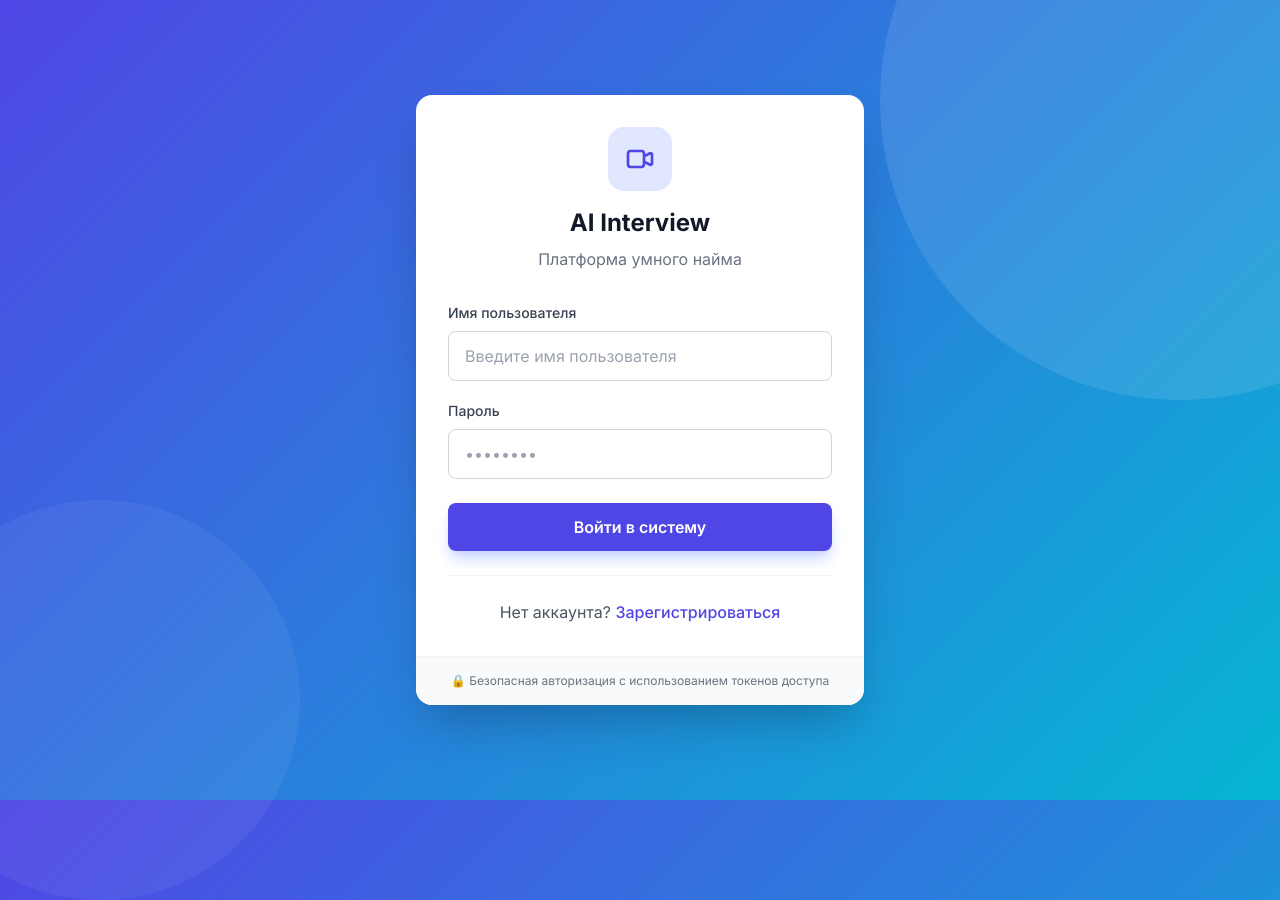
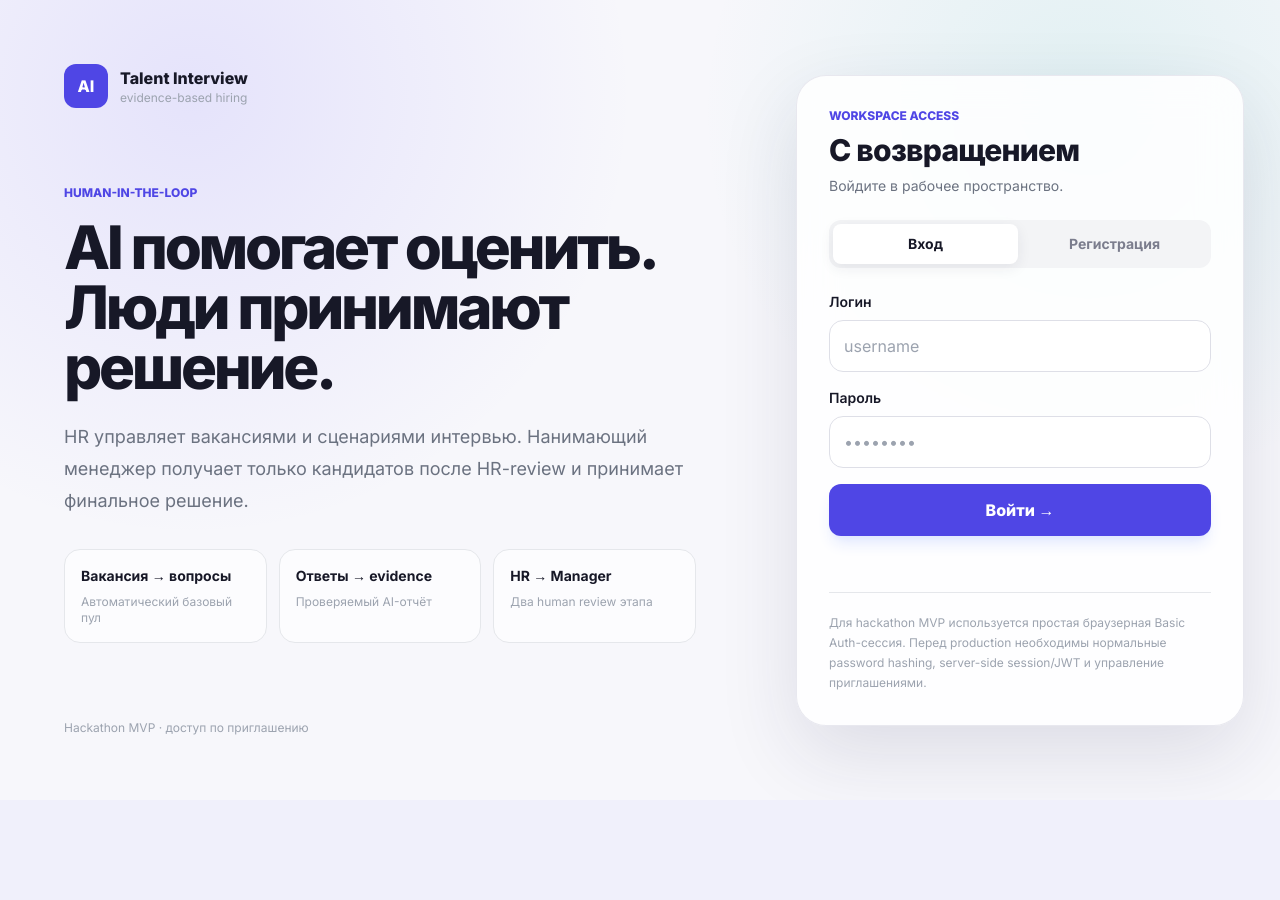
Before and after one commit to Maximos843/ai-talent-hub-hack, a FastAPI app: page /login in a window 1280 px wide; the page is wider, and only the part inside the window is pictured. After the commit the page ends 749 px from the top of that part, so only its background shows below. Run offline with FastAPI, Linux system fonts and the light colour scheme; some libraries are stand-ins or nearby versions.

Commit message:
Refresh authentication experience and remove exposed demo invite codes

```diff
--- a/video_interview_mvp/templates/login.html
+++ b/video_interview_mvp/templates/login.html
@@ -1,227 +1,20 @@
 <!DOCTYPE html>
 <html lang="ru">
 <head>
-    <meta charset="UTF-8">
-    <meta name="viewport" content="width=device-width, initial-scale=1.0">
-    <title>Вход - AI Interview</title>
-    <script src="https://cdn.tailwindcss.com"></script>
-    <link href="https://fonts.googleapis.com/css2?family=Inter:wght@300;400;500;600;700&display=swap" rel="stylesheet">
-    <style>
-        body { font-family: 'Inter', sans-serif; }
-        .auth-bg {
-            background: linear-gradient(135deg, #4F46E5 0%, #06B6D4 100%);
-            position: relative;
-            overflow: hidden;
-        }
-        .auth-bg::before {
-            content: '';
-            position: absolute;
-            width: 600px;
-            height: 600px;
-            background: rgba(255, 255, 255, 0.1);
-            border-radius: 50%;
-            top: -200px;
-            right: -200px;
-        }
-        .auth-bg::after {
-            content: '';
-            position: absolute;
-            width: 400px;
-            height: 400px;
-            background: rgba(255, 255, 255, 0.05);
-            border-radius: 50%;
-            bottom: -100px;
-            left: -100px;
-        }
-    </style>
+<meta charset="UTF-8"><meta name="viewport" content="width=device-width, initial-scale=1.0"><meta name="theme-color" content="#f7f7fb"><title>Вход — Talent Interview</title>
+<script src="https://cdn.tailwindcss.com"></script><link href="https://fonts.googleapis.com/css2?family=Inter:wght@400;500;600;700;800&display=swap" rel="stylesheet">
+<style>body{font-family:Inter,sans-serif;background:radial-gradient(circle at 15% 12%,rgba(109,93,252,.13),transparent 34%),radial-gradient(circle at 85% 14%,rgba(63,190,179,.12),transparent 30%),#f7f7fb;color:#171827}.panel{background:rgba(255,255,255,.86);backdrop-filter:blur(20px);border:1px solid rgba(231,231,239,.95);box-shadow:0 28px 80px rgba(37,32,77,.12)}.input{width:100%;padding:13px 14px;border:1px solid #dedfe7;border-radius:14px;background:#fff;outline:none;transition:.18s}.input:focus{border-color:#9187ff;box-shadow:0 0 0 4px rgba(109,93,252,.08)}.tab.active{background:#fff;color:#171827;box-shadow:0 4px 14px rgba(40,37,70,.08)}.tab{color:#7b7d8d}</style>
 </head>
-<body class="auth-bg min-h-screen flex items-center justify-center p-4">
-    <div class="bg-white rounded-2xl shadow-2xl w-full max-w-md overflow-hidden">
-        <div class="p-8">
-            <div class="text-center mb-8">
-                <div class="inline-flex items-center justify-center w-16 h-16 bg-indigo-100 rounded-2xl mb-4">
-                    <svg class="w-8 h-8 text-indigo-600" fill="none" stroke="currentColor" viewBox="0 0 24 24">
-                        <path stroke-linecap="round" stroke-linejoin="round" stroke-width="2" d="M15 10l4.553-2.276A1 1 0 0121 8.618v6.764a1 1 0 01-1.447.894L15 14M5 18h8a2 2 0 002-2V8a2 2 0 00-2-2H5a2 2 0 00-2 2v8a2 2 0 002 2z"></path>
-                    </svg>
-                </div>
-                <h1 class="text-2xl font-bold text-gray-900">AI Interview</h1>
-                <p class="text-gray-500 mt-2">Платформа умного найма</p>
-            </div>
-
-            <!-- Форма входа -->
-            <form id="loginForm">
-                <div class="space-y-5">
-                    <div>
-                        <label for="loginUsername" class="block text-sm font-medium text-gray-700 mb-2">Имя пользователя</label>
-                        <input type="text" id="loginUsername" required
-                            class="w-full px-4 py-3 border border-gray-300 rounded-lg focus:ring-2 focus:ring-indigo-500 focus:border-indigo-500 transition"
-                            placeholder="Введите имя пользователя">
-                    </div>
-                    <div>
-                        <label for="loginPassword" class="block text-sm font-medium text-gray-700 mb-2">Пароль</label>
-                        <input type="password" id="loginPassword" required
-                            class="w-full px-4 py-3 border border-gray-300 rounded-lg focus:ring-2 focus:ring-indigo-500 focus:border-indigo-500 transition"
-                            placeholder="••••••••">
-                    </div>
-                </div>
-
-                <button type="submit"
-                    class="w-full mt-6 bg-indigo-600 hover:bg-indigo-700 text-white font-semibold py-3 rounded-lg transition duration-200 shadow-lg shadow-indigo-200">
-                    Войти в систему
-                </button>
-
-                <p class="text-red-500 text-sm text-center mt-4" id="loginError"></p>
-
-                <div class="text-center mt-6 pt-6 border-t border-gray-100">
-                    <p class="text-gray-600">
-                        Нет аккаунта?
-                        <a href="#" onclick="showRegister()" class="text-indigo-600 hover:text-indigo-700 font-medium">Зарегистрироваться</a>
-                    </p>
-                </div>
-            </form>
-
-            <!-- Форма регистрации -->
-            <form id="registerForm" class="hidden">
-                <div class="space-y-4">
-                    <div>
-                        <label for="regUsername" class="block text-sm font-medium text-gray-700 mb-2">Имя пользователя</label>
-                        <input type="text" id="regUsername" required
-                            class="w-full px-4 py-3 border border-gray-300 rounded-lg focus:ring-2 focus:ring-indigo-500 focus:border-indigo-500 transition"
-                            placeholder="Придумайте логин">
-                    </div>
-                    <div>
-                        <label for="regPassword" class="block text-sm font-medium text-gray-700 mb-2">Пароль</label>
-                        <input type="password" id="regPassword" required
-                            class="w-full px-4 py-3 border border-gray-300 rounded-lg focus:ring-2 focus:ring-indigo-500 focus:border-indigo-500 transition"
-                            placeholder="Минимум 6 символов" minlength="6">
-                    </div>
-                    <div>
-                        <label for="regFullName" class="block text-sm font-medium text-gray-700 mb-2">ФИО</label>
-                        <input type="text" id="regFullName"
-                            class="w-full px-4 py-3 border border-gray-300 rounded-lg focus:ring-2 focus:ring-indigo-500 focus:border-indigo-500 transition"
-                            placeholder="Иванов Иван Иванович">
-                    </div>
-                    <div>
-                        <label for="regRole" class="block text-sm font-medium text-gray-700 mb-2">Роль</label>
-                        <select id="regRole" required
-                            class="w-full px-4 py-3 border border-gray-300 rounded-lg focus:ring-2 focus:ring-indigo-500 focus:border-indigo-500 transition bg-white">
-                            <option value="hr">HR / Рекрутер</option>
-                            <option value="hiring_manager">Нанимающий менеджер</option>
-                        </select>
-                    </div>
-                    <div class="bg-indigo-50 border border-indigo-200 rounded-lg p-4">
-                        <label class="block text-sm font-medium text-indigo-900 mb-2">Пригласительный код</label>
-                        <input type="text" id="regInviteCode" required
-                            class="w-full px-4 py-3 border border-indigo-300 rounded-lg focus:ring-2 focus:ring-indigo-500 focus:border-indigo-500 transition bg-white"
-                            placeholder="Введите код от HR">
-                        <p class="text-xs text-indigo-600 mt-2">
-                            💡 Для HR: <code class="bg-indigo-100 px-2 py-1 rounded">hr_master_key_2024</code><br>
-                            💡 Для менеджера: <code class="bg-indigo-100 px-2 py-1 rounded">manager_master_key_2024</code>
-                        </p>
-                    </div>
-                </div>
-
-                <button type="submit"
-                    class="w-full mt-6 bg-indigo-600 hover:bg-indigo-700 text-white font-semibold py-3 rounded-lg transition duration-200 shadow-lg shadow-indigo-200">
-                    Создать аккаунт
-                </button>
-
-                <p class="text-red-500 text-sm text-center mt-4" id="registerError"></p>
-
-                <div class="text-center mt-6 pt-6 border-t border-gray-100">
-                    <p class="text-gray-600">
-                        Уже есть аккаунт?
-                        <a href="#" onclick="showLogin()" class="text-indigo-600 hover:text-indigo-700 font-medium">Войти</a>
-                    </p>
-                </div>
-            </form>
-        </div>
-
-        <div class="bg-gray-50 px-8 py-4 border-t border-gray-100">
-            <p class="text-xs text-gray-500 text-center">
-                🔒 Безопасная авторизация с использованием токенов доступа
-            </p>
-        </div>
-    </div>
-
-    <script>
-        function showRegister() {
-            document.getElementById('loginForm').classList.add('hidden');
-            document.getElementById('registerForm').classList.remove('hidden');
-        }
-
-        function showLogin() {
-            document.getElementById('registerForm').classList.add('hidden');
-            document.getElementById('loginForm').classList.remove('hidden');
-        }
-
-        function toggleInviteToken() {
-            // Можно добавить подсказки для разных ролей
-            const role = document.getElementById('regRole').value;
-            const tokenInput = document.getElementById('regInviteToken');
-            if (role === 'hr') {
-                tokenInput.placeholder = 'Введите HR токен приглашения';
-            } else {
-                tokenInput.placeholder = 'Введите токен приглашения для менеджера';
-            }
-        }
-
-        // Вход
-        document.getElementById('loginForm').addEventListener('submit', async (e) => {
-            e.preventDefault();
-            const username = document.getElementById('loginUsername').value;
-            const password = document.getElementById('loginPassword').value;
-
-            try {
-                const response = await fetch('/api/auth/login', {
-                    method: 'POST',
-                    headers: {
-                        'Authorization': 'Basic ' + btoa(username + ':' + password),
-                        'Content-Type': 'application/json'
-                    }
-                });
-
-                if (response.ok) {
-                    const data = await response.json();
-                    localStorage.setItem('user', JSON.stringify(data));
-                    localStorage.setItem('auth', btoa(username + ':' + password));
-                    window.location.href = '/dashboard';
-                } else {
-                    const errData = await response.json();
-                    document.getElementById('loginError').textContent = errData.detail || 'Неверные учетные данные';
-                }
-            } catch (err) {
-                document.getElementById('loginError').textContent = 'Ошибка подключения к серверу';
-            }
-        });
-
-        // Регистрация
-        document.getElementById('registerForm').addEventListener('submit', async (e) => {
-            e.preventDefault();
-            const username = document.getElementById('regUsername').value;
-            const password = document.getElementById('regPassword').value;
-            const fullName = document.getElementById('regFullName').value;
-            const role = document.getElementById('regRole').value;
-            const inviteCode = document.getElementById('regInviteCode').value;
-
-            try {
-                const response = await fetch('/api/auth/register', {
-                    method: 'POST',
-                    headers: { 'Content-Type': 'application/json' },
-                    body: JSON.stringify({ username, password, full_name: fullName, role, invite_code: inviteCode })
-                });
-
-                if (response.ok) {
-                    alert('✅ Аккаунт успешно создан! Теперь войдите.');
-                    showLogin();
-                } else {
-                    const data = await response.json();
-                    document.getElementById('registerError').textContent = data.detail || 'Ошибка регистрации';
-                }
-            } catch (err) {
-                document.getElementById('registerError').textContent = 'Ошибка подключения к серверу';
-            }
-        });
-    </script>
-</body>
-</html>
+<body class="min-h-screen">
+<div class="min-h-screen grid lg:grid-cols-[1fr_520px]">
+<section class="hidden lg:flex p-10 xl:p-16 flex-col justify-between"><a href="/" class="flex items-center gap-3 w-fit"><div class="w-11 h-11 rounded-xl bg-indigo-600 text-white grid place-items-center font-extrabold">AI</div><div><div class="font-extrabold">Talent Interview</div><div class="text-xs text-gray-400">evidence-based hiring</div></div></a><div class="max-w-2xl"><div class="text-xs font-extrabold text-indigo-600">HUMAN-IN-THE-LOOP</div><h1 class="text-5xl xl:text-6xl font-extrabold tracking-[-.055em] leading-[1.04] mt-4">AI помогает оценить. Люди принимают решение.</h1><p class="text-lg text-gray-500 leading-8 mt-6">HR управляет вакансиями и сценариями интервью. Нанимающий менеджер получает только кандидатов после HR-review и принимает финальное решение.</p><div class="grid sm:grid-cols-3 gap-3 mt-8"><div class="bg-white/70 border rounded-2xl p-4"><div class="font-bold text-sm">Вакансия → вопросы</div><div class="text-xs text-gray-400 mt-2">Автоматический базовый пул</div></div><div class="bg-white/70 border rounded-2xl p-4"><div class="font-bold text-sm">Ответы → evidence</div><div class="text-xs text-gray-400 mt-2">Проверяемый AI-отчёт</div></div><div class="bg-white/70 border rounded-2xl p-4"><div class="font-bold text-sm">HR → Manager</div><div class="text-xs text-gray-400 mt-2">Два human review этапа</div></div></div></div><div class="text-xs text-gray-400">Hackathon MVP · доступ по приглашению</div></section>
+<section class="flex items-center justify-center p-5 lg:p-8"><div class="panel w-full max-w-md rounded-[30px] p-6 sm:p-8"><a href="/" class="lg:hidden flex items-center gap-3 mb-8"><div class="w-10 h-10 rounded-xl bg-indigo-600 text-white grid place-items-center font-extrabold">AI</div><b>Talent Interview</b></a><div><div class="text-xs font-extrabold text-indigo-600">WORKSPACE ACCESS</div><h2 id="authTitle" class="text-3xl font-extrabold tracking-tight mt-2">С возвращением</h2><p id="authSubtitle" class="text-sm text-gray-500 mt-2">Войдите в рабочее пространство.</p></div><div class="grid grid-cols-2 gap-1 bg-gray-100 p-1 rounded-xl mt-6"><button id="loginTab" onclick="showLogin()" class="tab active py-2.5 rounded-lg text-sm font-bold">Вход</button><button id="registerTab" onclick="showRegister()" class="tab py-2.5 rounded-lg text-sm font-bold">Регистрация</button></div>
+<form id="loginForm" class="mt-6 space-y-4"><div><label class="block text-sm font-semibold mb-2">Логин</label><input id="loginUsername" class="input" autocomplete="username" required placeholder="username"></div><div><label class="block text-sm font-semibold mb-2">Пароль</label><input id="loginPassword" type="password" class="input" autocomplete="current-password" required placeholder="••••••••"></div><button id="loginBtn" class="w-full py-3.5 bg-indigo-600 hover:bg-indigo-700 text-white rounded-xl font-extrabold shadow-lg shadow-indigo-100">Войти →</button><div id="loginError" class="text-sm text-red-600 text-center min-h-5"></div></form>
+<form id="registerForm" class="hidden mt-6 space-y-4"><div class="grid sm:grid-cols-2 gap-3"><div><label class="block text-sm font-semibold mb-2">Логин</label><input id="regUsername" class="input" required placeholder="username"></div><div><label class="block text-sm font-semibold mb-2">ФИО</label><input id="regFullName" class="input" placeholder="Иван Петров"></div></div><div><label class="block text-sm font-semibold mb-2">Пароль</label><input id="regPassword" type="password" minlength="6" class="input" required placeholder="Минимум 6 символов"></div><div><label class="block text-sm font-semibold mb-2">Роль</label><select id="regRole" class="input bg-white"><option value="hr">HR / рекрутер</option><option value="hiring_manager">Нанимающий менеджер</option></select></div><div><label class="block text-sm font-semibold mb-2">Код приглашения</label><input id="regInviteCode" class="input" required placeholder="Код от организатора workspace"><p class="text-xs text-gray-400 mt-2">Коды не публикуются на странице. Получите код у владельца workspace.</p></div><button id="registerBtn" class="w-full py-3.5 bg-indigo-600 hover:bg-indigo-700 text-white rounded-xl font-extrabold">Создать аккаунт →</button><div id="registerError" class="text-sm text-red-600 text-center min-h-5"></div></form>
+<div class="mt-5 pt-5 border-t text-xs text-gray-400 leading-5">Для hackathon MVP используется простая браузерная Basic Auth-сессия. Перед production необходимы нормальные password hashing, server-side session/JWT и управление приглашениями.</div></div></section></div>
+<script>
+function showRegister(){document.getElementById('loginForm').classList.add('hidden');document.getElementById('registerForm').classList.remove('hidden');document.getElementById('loginTab').classList.remove('active');document.getElementById('registerTab').classList.add('active');document.getElementById('authTitle').textContent='Создать аккаунт';document.getElementById('authSubtitle').textContent='Доступ к workspace выдаётся по приглашению.'}function showLogin(){document.getElementById('registerForm').classList.add('hidden');document.getElementById('loginForm').classList.remove('hidden');document.getElementById('registerTab').classList.remove('active');document.getElementById('loginTab').classList.add('active');document.getElementById('authTitle').textContent='С возвращением';document.getElementById('authSubtitle').textContent='Войдите в рабочее пространство.'}
+if(location.pathname==='/register')showRegister();
+document.getElementById('loginForm').addEventListener('submit',async e=>{e.preventDefault();const btn=document.getElementById('loginBtn'),username=document.getElementById('loginUsername').value.trim(),password=document.getElementById('loginPassword').value;document.getElementById('loginError').textContent='';btn.disabled=true;btn.textContent='Входим…';try{const auth=btoa(unescape(encodeURIComponent(username+':'+password)));const r=await fetch('/api/auth/login',{method:'POST',headers:{Authorization:'Basic '+auth}});if(!r.ok){const d=await r.json();throw new Error(d.detail||'Не удалось войти')}const data=await r.json();localStorage.setItem('user',JSON.stringify(data));localStorage.setItem('auth',auth);location.href='/dashboard'}catch(err){document.getElementById('loginError').textContent=err.message}finally{btn.disabled=false;btn.textContent='Войти →'}});
+document.getElementById('registerForm').addEventListener('submit',async e=>{e.preventDefault();const btn=document.getElementById('registerBtn');btn.disabled=true;btn.textContent='Создаём…';document.getElementById('registerError').textContent='';const body={username:document.getElementById('regUsername').value.trim(),password:document.getElementById('regPassword').value,full_name:document.getElementById('regFullName').value.trim(),role:document.getElementById('regRole').value,invite_code:document.getElementById('regInviteCode').value.trim()};try{const r=await fetch('/api/auth/register',{method:'POST',headers:{'Content-Type':'application/json'},body:JSON.stringify(body)});if(!r.ok){const d=await r.json();throw new Error(d.detail||'Ошибка регистрации')}showLogin();document.getElementById('loginUsername').value=body.username;document.getElementById('loginPassword').value='';document.getElementById('authSubtitle').textContent='Аккаунт создан. Теперь войдите.'}catch(err){document.getElementById('registerError').textContent=err.message}finally{btn.disabled=false;btn.textContent='Создать аккаунт →'}});
+</script></body></html>
```
